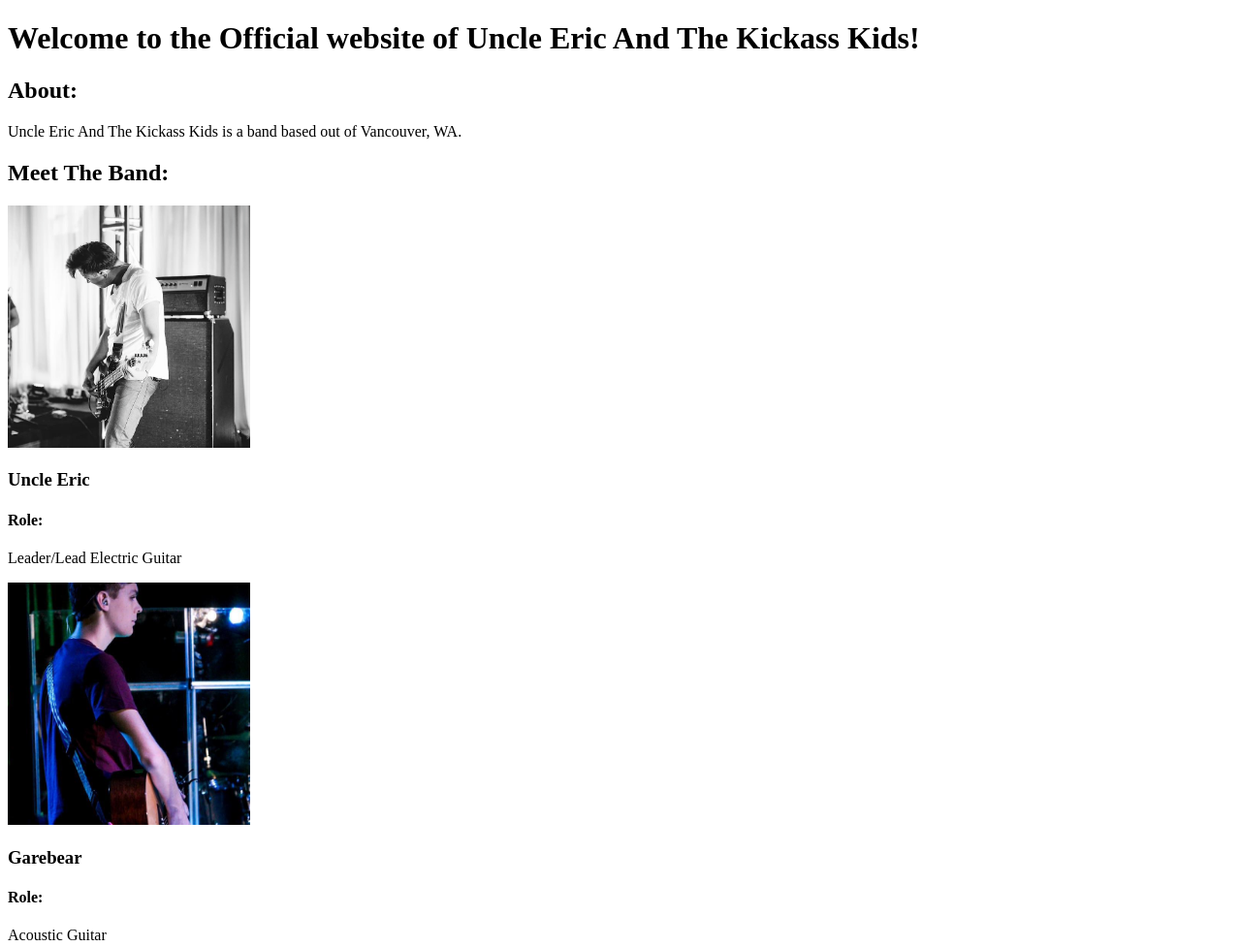
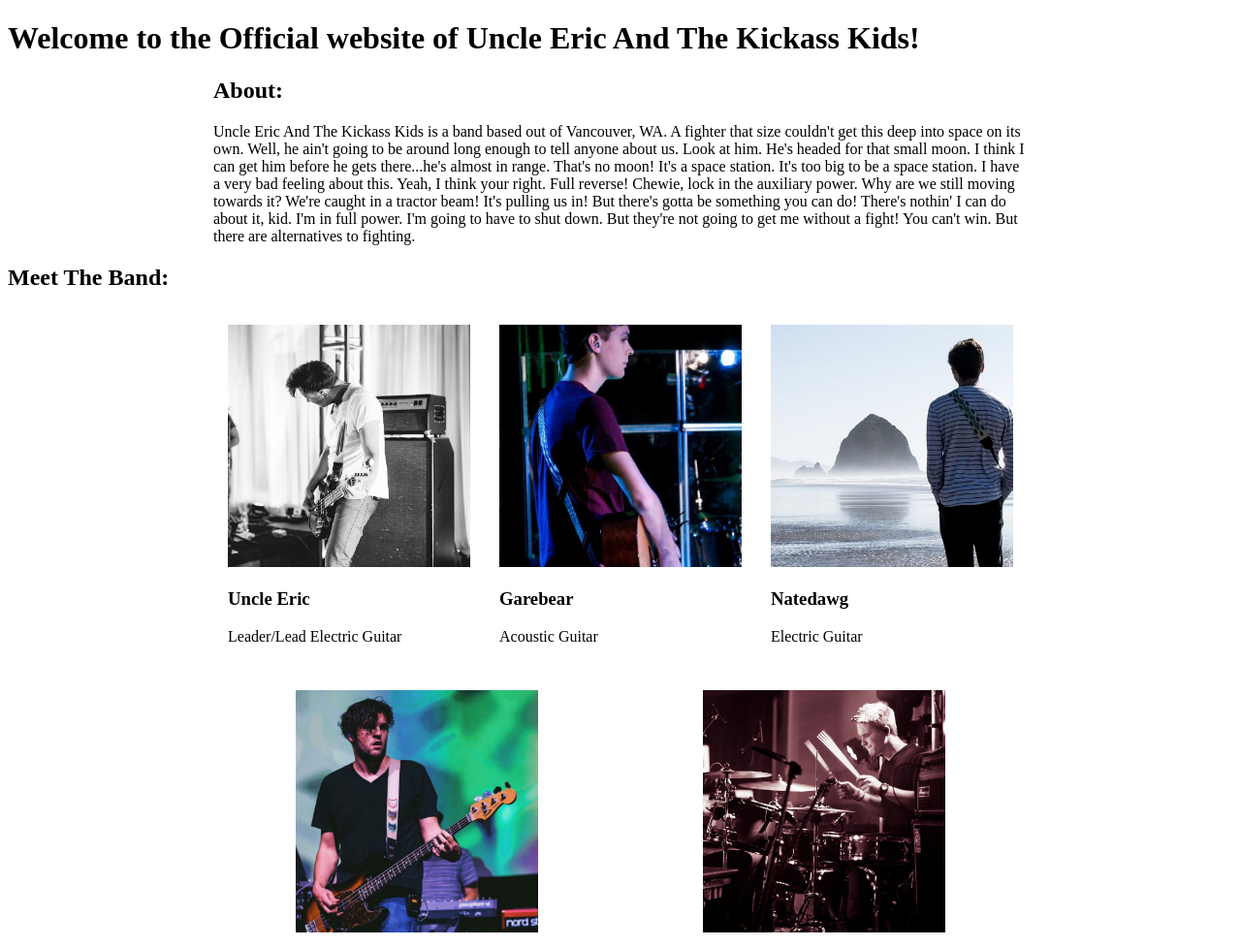
Before and after one commit to ben-ronda/UncleEricAndTheKick-Kids, a website: page index.html in a window 1280 px wide. Shown: the top 977 px of the page at 97% size. Drawn offline with Linux system fonts and the light colour scheme.

Commit message:
start to style the meet the band and about sections

```diff
--- a/css/styles.css
+++ b/css/styles.css
@@ -1,4 +1,25 @@
+.about{
+  width: 840px;
+  margin-left: auto;
+  margin-right: auto;
+}
+
+.members{
+  width: 840px;
+  display: flex;
+  margin-left: auto;
+  margin-right: auto;
+  justify-content: space-around;
+  flex-wrap: wrap;
+}
+
 .member_img{
   width: 250px;
   height: 250px;
 }
+
+.member{
+  float:left;
+  padding: 15px;
+
+}
--- a/index.html
+++ b/index.html
@@ -6,47 +6,45 @@
     <link rel="stylesheet" href="css/styles.css" type="text/css">
   </head>
   <body>
-    <h1>Welcome to the Official website of Uncle Eric And The Kickass Kids!</h1>
-
+    <h1>Welcome to the Official website of Uncle Eric And The Kickass Kids! </h1>
+    <div class="about">
       <h2>About:</h2>
       <p>
-      Uncle Eric And The Kickass Kids is a band based out of Vancouver, WA.
+        Uncle Eric And The Kickass Kids is a band based out of Vancouver, WA. A fighter that size couldn't get this deep into space on its own. Well, he ain't going to be around long enough to tell anyone about us. Look at him. He's headed for that small moon. I think I can get him before he gets there...he's almost in range. That's no moon! It's a space station. It's too big to be a space station. I have a very bad feeling about this. Yeah, I think your right. Full reverse! Chewie, lock in the auxiliary power. Why are we still moving towards it? We're caught in a tractor beam! It's pulling us in! But there's gotta be something you can do! There's nothin' I can do about it, kid. I'm in full power. I'm going to have to shut down. But they're not going to get me without a fight! You can't win. But there are alternatives to fighting.
       </p>
+    </div>
 
     <h2>Meet The Band:</h2>
+    <div class="members">
       <div class="member">
         <img src="css/img/Eric.png" class="member_img"/>
         <h3>Uncle Eric</h3>
-      <h4>Role:</h4>
         <p>Leader/Lead Electric Guitar</p>
       </div>
 
       <div class="member">
         <img src="css/img/gare.jpg" class="member_img"/>
         <h3>Garebear</h3>
-      <h4>Role:</h4>
         <p>Acoustic Guitar</p>
       </div>
 
       <div class="member">
         <img src="css/img/nate.png" class="member_img"/>
         <h3>Natedawg</h3>
-      <h4>Role:</h4>
         <p>Electric Guitar</p>
       </div>
 
       <div class="member">
         <img src="css/img/Justin.png" class="member_img"/>
         <h3>J-Smooth</h3>
-      <h4>Role:</h4>
         <p>Bass</p>
       </div>
 
       <div class="member">
         <img src="css/img/Paul.jpg" class="member_img"/>
         <h3>Paul</h3>
-      <h4>Role:</h4>
         <p>Drums</p>
+      </div>
     </div>
   </body>
 </html>
```
Lines whose indentation alone changed are shown as unchanged.
